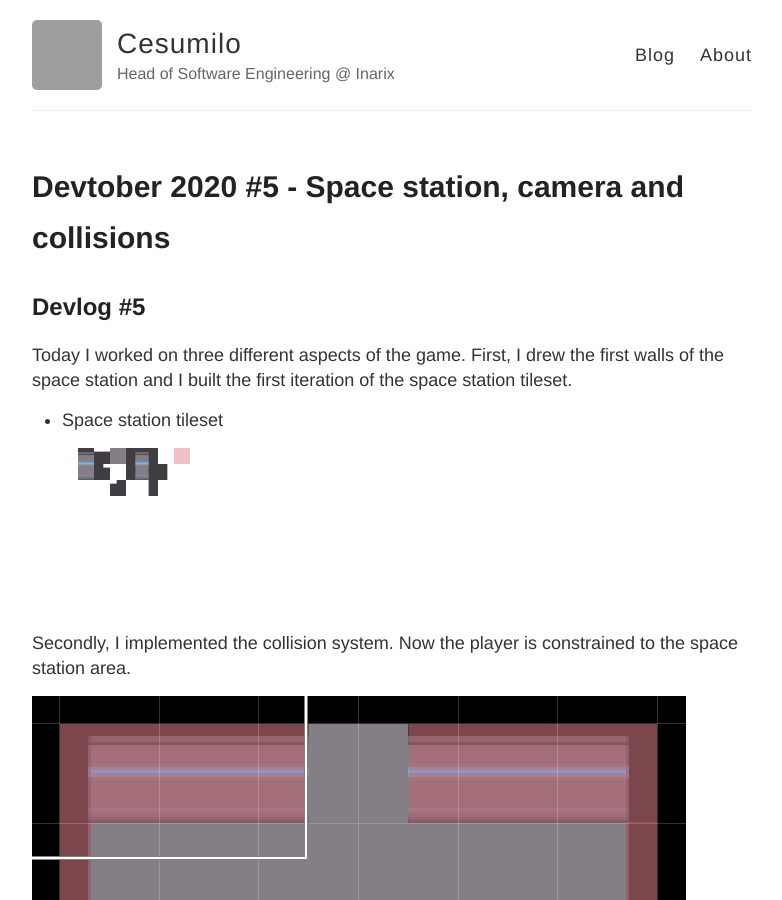
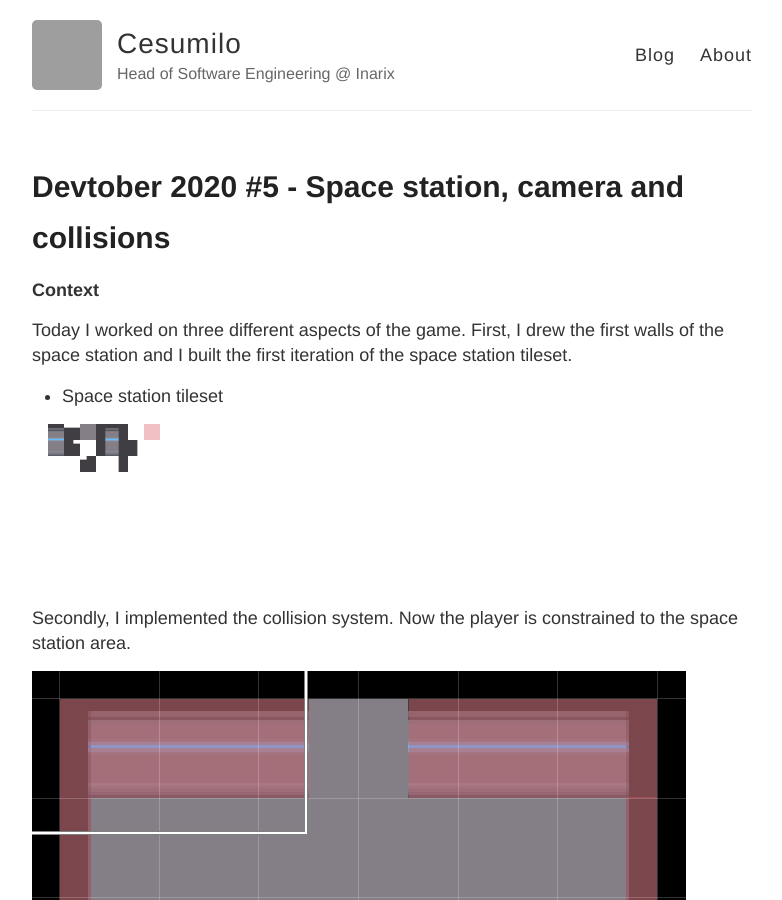
Before and after one commit to cesumilo/cesumilo.github.io, a Jekyll site: the page built from _posts/2020-10-5-devtober-5.md, in a window 1280 px wide and 900 px high. Shown: the whole window, without its empty margins (248-1030 px from the left). Built offline with Jekyll 4.4.1, drawn with Linux system fonts in a browser that asks for light colours; our own code applies the rules of GitHub Pages for plain Markdown files; grey boxes are pictures that could not be loaded.

Commit message:
Update old devtober posts

```diff
--- a/_posts/2020-10-5-devtober-5.md
+++ b/_posts/2020-10-5-devtober-5.md
@@ -4,14 +4,14 @@ date: 2020-10-04T23:00:00+00:00
 draft: false
 ---
 
-## Devlog #5
+**Context**
 
 Today I worked on three different aspects of the game. First, I drew the first walls of the space station and I built the first iteration of the space station tileset.
 
 - Space station tileset
   <br />
 
-  ![space_station_tileset](/images/devtober2020/2020-10-5/space_station_tileset.png)
+![space_station_tileset](/images/devtober2020/2020-10-5/space_station_tileset.png)
 
 Secondly, I implemented the collision system. Now the player is constrained to the space station area.
 
@@ -23,6 +23,6 @@ Finally, I developed a little script to make the active camera follow the player
 
 ![game_showcase](/images/devtober2020/2020-10-5/game_showcase.png)
 
-## Conclusion
+### Conclusion
 
 Nothing special, but little advancements!
```
Also changed, not shown: _posts/2020-10-1-devtober-1.md (+0 -2 lines), _posts/2020-10-12-devtober-6.md (+1 -1 lines), _posts/2020-10-4-devtober-2-3-4.md (+0 -2 lines).
